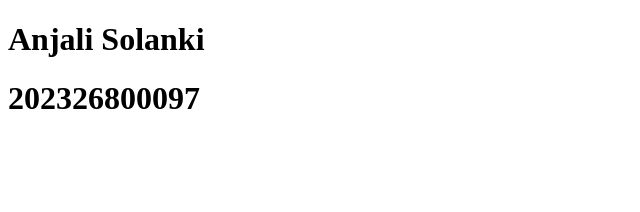
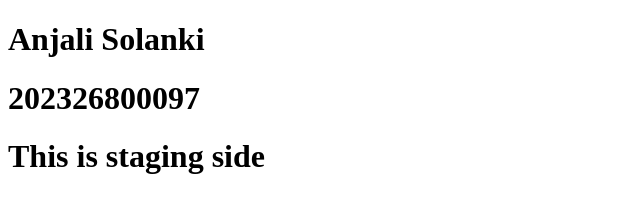
Before and after one commit to Anjali141614/anjaliforexam, a plain HTML site: page index.html in a window 1280 px wide. Shown: the whole page, without its empty margins (0-640 px from the left). Drawn offline with Linux system fonts and the light colour scheme.

Commit message:
updated staging side

```diff
--- a/index.html
+++ b/index.html
@@ -8,5 +8,6 @@
 <body>
     <h1>Anjali Solanki</h1>
     <h1>202326800097</h1>
+    <h1>This is staging side</h1>
 </body>
 </html>
```
